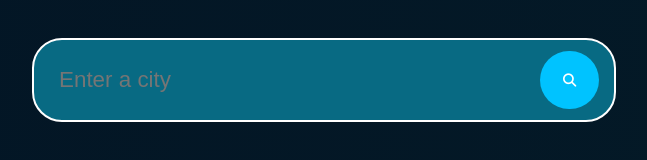
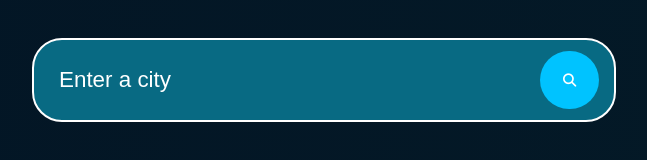
Before and after one commit to LukassF/in-for-climate, a React (Create React App) app: page / in a window 1280 px wide. Shown: the top 160 px of the page, without its empty margins (316-963 px from the left). Built offline with nearby package versions, Linux system fonts and the light colour scheme.

Commit message:
made corrections to the placeholder

```diff
--- a/src/styles/_weather-box.scss
+++ b/src/styles/_weather-box.scss
@@ -57,6 +57,19 @@
             background-color: transparent;
             color:white;
             z-index: 10;
+
+            &::placeholder { /* Chrome, Firefox, Opera, Safari 10.1+ */
+              color: rgb(255, 255, 255);
+              opacity: 1; /* Firefox */
+            }
+
+            &:-ms-input-placeholder { /* Internet Explorer 10-11 */
+              color: rgb(255, 255, 255);
+            }
+
+            &::-ms-input-placeholder { /* Microsoft Edge */
+              color: rgb(255, 255, 255);
+            }
 
         }
         button{
--- a/src/styles/main.css
+++ b/src/styles/main.css
@@ -52,6 +52,20 @@
   background-color: transparent;
   color: white;
   z-index: 10;
+}
+#weather-box-section #input-box input::-moz-placeholder { /* Chrome, Firefox, Opera, Safari 10.1+ */
+  color: rgb(255, 255, 255);
+  opacity: 1; /* Firefox */
+}
+#weather-box-section #input-box input::placeholder { /* Chrome, Firefox, Opera, Safari 10.1+ */
+  color: rgb(255, 255, 255);
+  opacity: 1; /* Firefox */
+}
+#weather-box-section #input-box input:-ms-input-placeholder { /* Internet Explorer 10-11 */
+  color: rgb(255, 255, 255);
+}
+#weather-box-section #input-box input::-ms-input-placeholder { /* Microsoft Edge */
+  color: rgb(255, 255, 255);
 }
 #weather-box-section #input-box button {
   flex: 1;
```
Also changed, not shown: 1 other file (tests, documents, lock files or other folders).
